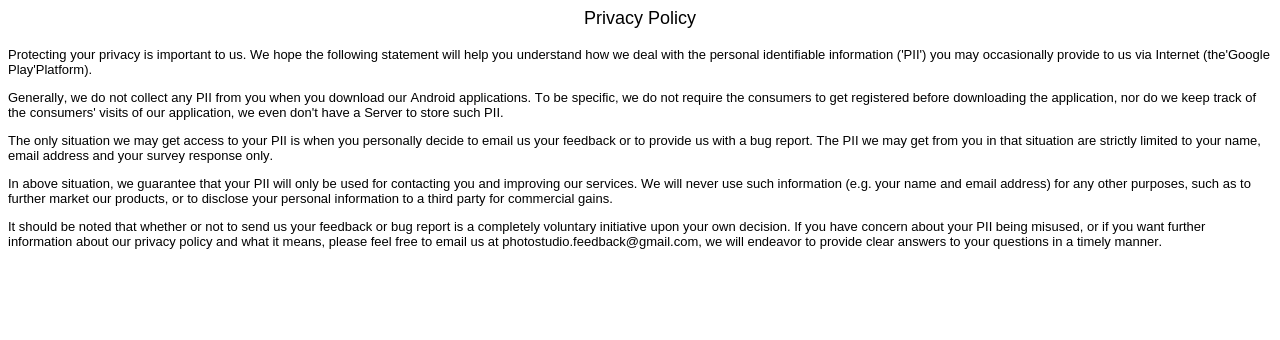
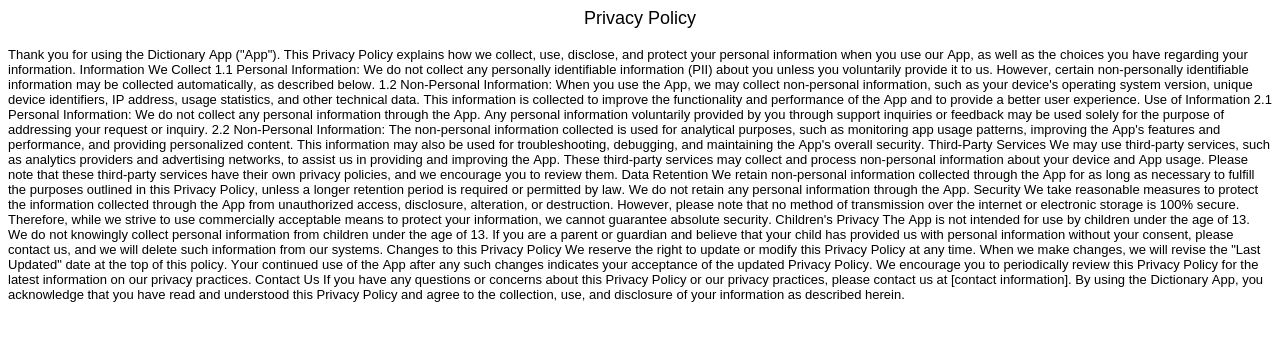
Before and after one commit to kevadiyameet160/meet, a plain HTML site: page index.html in a window 1280 px wide. Drawn offline with Linux system fonts and the light colour scheme.

Commit message:
update policy

```diff
--- a/index.html
+++ b/index.html
@@ -33,17 +33,49 @@
 
 <body>
     <p class="p1"><span class="s1">Privacy Policy</span></p>
-    <p class="p2"><span class="s1">Protecting your privacy is important to us. We hope the following statement will help
-            you understand how we deal with the personal identifiable information ('PII') you may occasionally provide
-            to us via Internet (the'Google Play'Platform).</span></p>
-    <p class="p2"><span class="s1">Generally, we do not collect any PII from you when you download our Android
+    <p class="p2"><span class="s1">Thank you for using the Dictionary App ("App"). This Privacy Policy explains how we collect, use, disclose, and protect your personal information when you use our App, as well as the choices you have regarding your information.
+
+        Information We Collect
+        1.1 Personal Information:
+        We do not collect any personally identifiable information (PII) about you unless you voluntarily provide it to us. However, certain non-personally identifiable information may be collected automatically, as described below.
+
+        1.2 Non-Personal Information:
+        When you use the App, we may collect non-personal information, such as your device's operating system version, unique device identifiers, IP address, usage statistics, and other technical data. This information is collected to improve the functionality and performance of the App and to provide a better user experience.
+
+        Use of Information
+        2.1 Personal Information:
+        We do not collect any personal information through the App. Any personal information voluntarily provided by you through support inquiries or feedback may be used solely for the purpose of addressing your request or inquiry.
+
+        2.2 Non-Personal Information:
+        The non-personal information collected is used for analytical purposes, such as monitoring app usage patterns, improving the App's features and performance, and providing personalized content. This information may also be used for troubleshooting, debugging, and maintaining the App's overall security.
+
+        Third-Party Services
+        We may use third-party services, such as analytics providers and advertising networks, to assist us in providing and improving the App. These third-party services may collect and process non-personal information about your device and App usage. Please note that these third-party services have their own privacy policies, and we encourage you to review them.
+
+        Data Retention
+        We retain non-personal information collected through the App for as long as necessary to fulfill the purposes outlined in this Privacy Policy, unless a longer retention period is required or permitted by law. We do not retain any personal information through the App.
+
+        Security
+        We take reasonable measures to protect the information collected through the App from unauthorized access, disclosure, alteration, or destruction. However, please note that no method of transmission over the internet or electronic storage is 100% secure. Therefore, while we strive to use commercially acceptable means to protect your information, we cannot guarantee absolute security.
+
+        Children's Privacy
+        The App is not intended for use by children under the age of 13. We do not knowingly collect personal information from children under the age of 13. If you are a parent or guardian and believe that your child has provided us with personal information without your consent, please contact us, and we will delete such information from our systems.
+
+        Changes to this Privacy Policy
+        We reserve the right to update or modify this Privacy Policy at any time. When we make changes, we will revise the "Last Updated" date at the top of this policy. Your continued use of the App after any such changes indicates your acceptance of the updated Privacy Policy. We encourage you to periodically review this Privacy Policy for the latest information on our privacy practices.
+
+        Contact Us
+        If you have any questions or concerns about this Privacy Policy or our privacy practices, please contact us at [contact information].
+
+        By using the Dictionary App, you acknowledge that you have read and understood this Privacy Policy and agree to the collection, use, and disclosure of your information as described herein.</span></p>
+    <!-- <p class="p2"><span class="s1">Generally, we do not collect any PII from you when you download our Android
             applications. To be specific, we do not require the consumers to get registered before downloading the
             application, nor do we keep track of the consumers' visits of our application, we even don't have a Server
-            to store such PII.</span></p>
+            to store such PII.</span></p> -->
 <!--     <p class="p2"><span class="s1"><span id="appName">We</span> use Facebook as ads provider. Facebook wants to show ads
             that are relevant to you. For more information, please check https://m.facebook.com/ads/ad_choices.</span>
     </p> -->
-    <p class="p2"><span class="s1">The only situation we may get access to your PII is when you personally decide to
+    <!-- <p class="p2"><span class="s1">The only situation we may get access to your PII is when you personally decide to
             email us your feedback or to provide us with a bug report. The PII we may get from you in that situation are
             strictly limited to your name, email address and your survey response only.</span></p>
     <p class="p2"><span class="s1">In above situation, we guarantee that your PII will only be used for contacting you
@@ -54,7 +86,7 @@
             completely voluntary initiative upon your own decision. If you have concern about your PII being misused, or
             if you want further information about our privacy policy and what it means, please feel free to email us at
             photostudio.feedback@gmail.com, we will endeavor to provide clear answers to your questions in a timely
-            manner.</span></p>
+            manner.</span></p> -->
 </body>
 <script>var url = window.location.href; var index = url.indexOf("app="); if (index > 0) document.getElementById("appName").innerText = decodeURI(url.substring(index + 4));</script>
 
```
